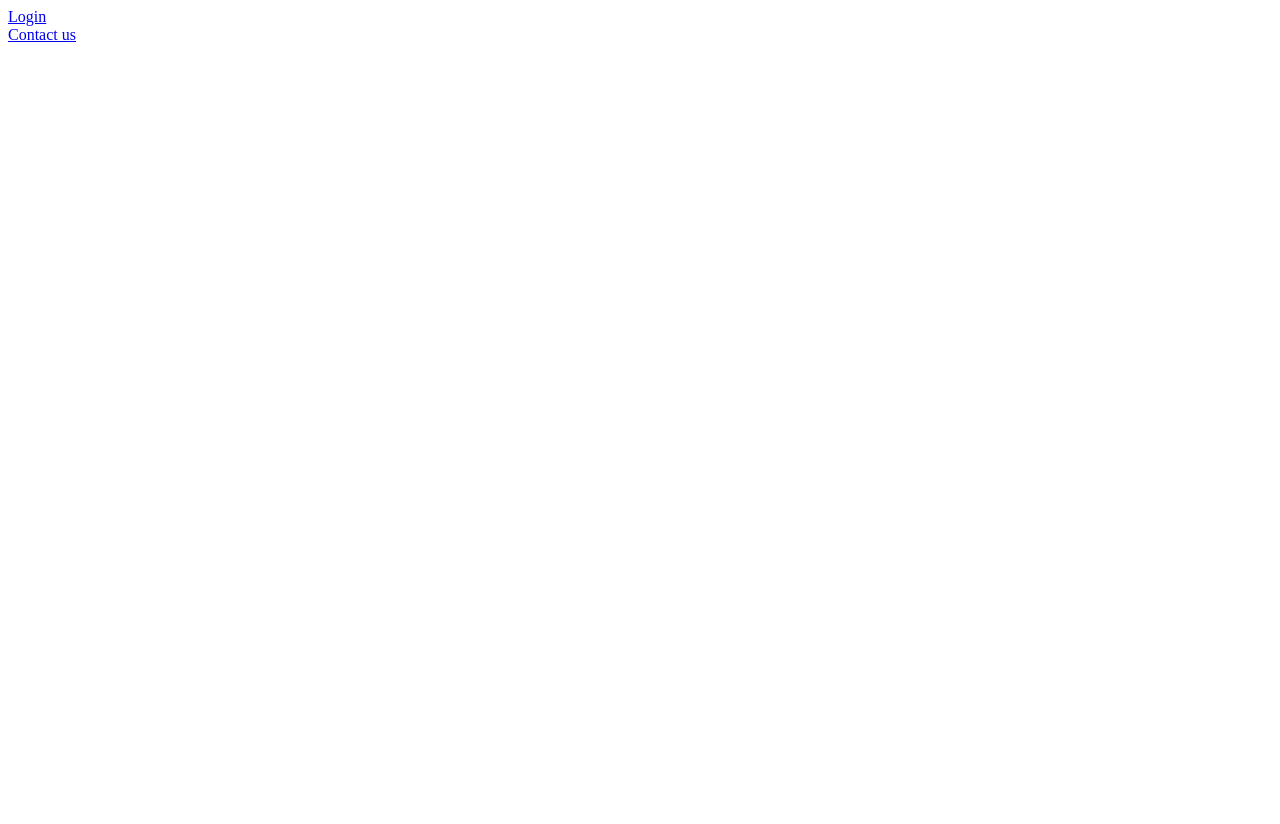
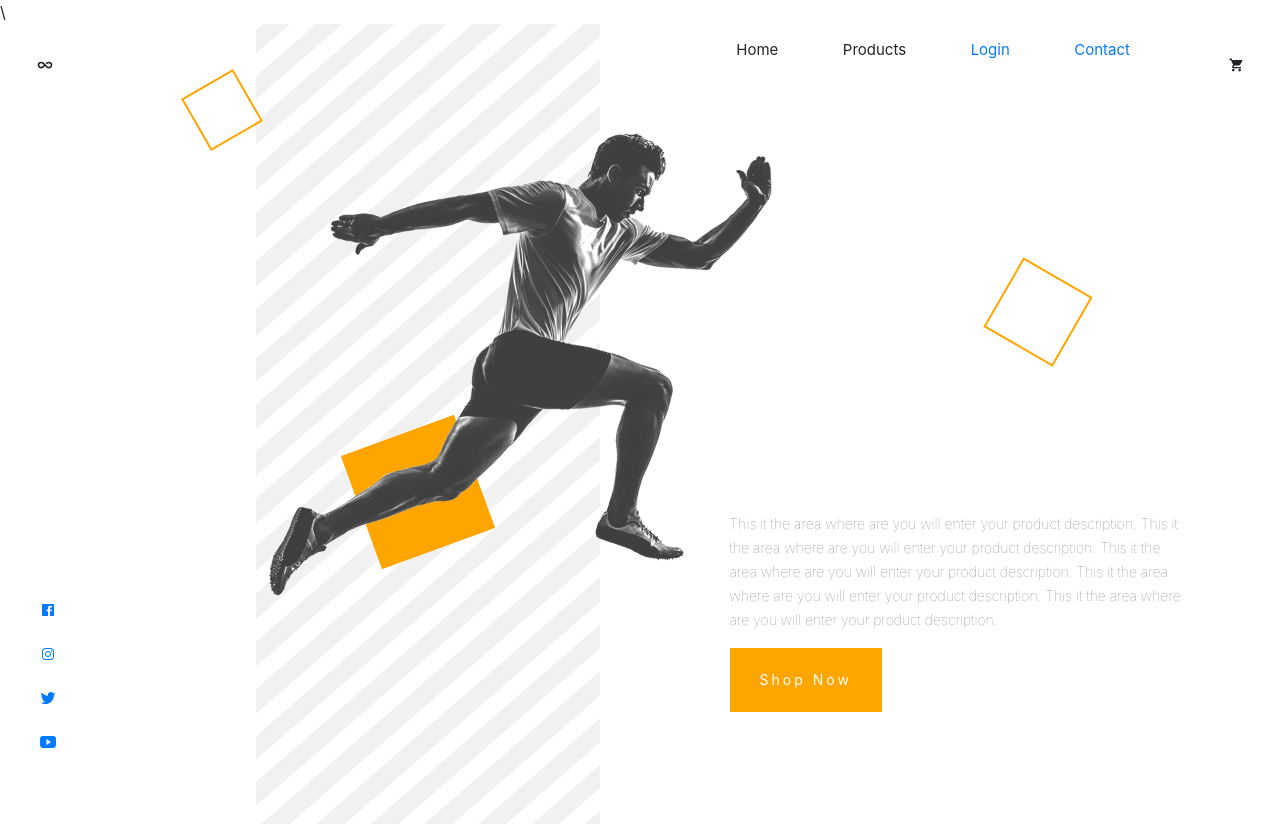
Before and after one commit to avi02/avi02.github.io, a plain HTML site: page index.html in a window 1280 px wide. Before the commit the page ends 800 px from the top, so only its background shows below. Drawn offline with nearby package versions, Linux system fonts and the light colour scheme.

Commit message:
new deisgn index page
just the new webpage of this site

```diff
--- a/index.html
+++ b/index.html
@@ -1,12 +1,68 @@
 <!DOCTYPE html>
-<html lang="en" dir="ltr">
+<html lang="en">
 <head>
-<meta charset="utf-8">
-<title>Home</title>
-
+      <meta charset="UTF-8">
+      <meta name="viewport" content="width=device-width, initial-scale=1.0">
+      <meta http-equiv="X-UA-Compatible" content="ie=edge">
+      <title>Home Page</title>
+      <link rel="stylesheet" href="styles.css">
+	  <link rel="stylesheet" href="https://stackpath.bootstrapcdn.com/bootstrap/4.3.1/css/bootstrap.min.css" integrity="sha384-ggOyR0iXCbMQv3Xipma34MD+dH/1fQ784/j6cY/iJTQUOhcWr7x9JvoRxT2MZw1T" crossorigin="anonymous">
+	  <script src="https://code.jquery.com/jquery-3.3.1.slim.min.js" integrity="sha384-q8i/X+965DzO0rT7abK41JStQIAqVgRVzpbzo5smXKp4YfRvH+8abtTE1Pi6jizo" crossorigin="anonymous"></script>
+<script src="https://cdnjs.cloudflare.com/ajax/libs/popper.js/1.14.7/umd/popper.min.js" integrity="sha384-UO2eT0CpHqdSJQ6hJty5KVphtPhzWj9WO1clHTMGa3JDZwrnQq4sF86dIHNDz0W1" crossorigin="anonymous"></script>
+<script src="https://stackpath.bootstrapcdn.com/bootstrap/4.3.1/js/bootstrap.min.js" integrity="sha384-JjSmVgyd0p3pXB1rRibZUAYoIIy6OrQ6VrjIEaFf/nJGzIxFDsf4x0xIM+B07jRM" crossorigin="anonymous"></script>
+      <script src="https://unpkg.com/ionicons@4.5.5/dist/ionicons.js"></script>
+      <script src="https://cdnjs.cloudflare.com/ajax/libs/gsap/2.1.2/TweenMax.min.js"></script>\
 </head>
 <body>
-<a href="login/login.html">Login </a><br>
+      <div class="wrapper">
+            <div class="pattern"></div>
 
-<a href="contact/contact.html"> Contact us</a>
+            <div class="nav">
+                  <div class="logo"><ion-icon name="infinite"></ion-icon></div>
+
+                  <div class="menu">
+                        <ul>
+                              <li>Home</li>
+                              <li>Products</li>
+                              <li><a href="login/login.html">Login</a></li>
+                              <li><a href="contact/contact.html"> Contact</a></li>
+                        </ul>
+                  </div>
+
+                  <div class="cart"><ion-icon name="cart"></ion-icon></div>
+            </div>
+
+            <div class="box-1 box"></div>
+            <div class="box-2 box"></div>
+            <div class="box-3 box"></div>
+
+            <div class="title-2">Everything</div>
+
+            <div class="runner">
+                  <img src="Runner.png" alt="">
+            </div>
+
+            <div class="title-1">Fast</div>
+
+            <div class="content">
+                  <p>This it the area where are you will enter your product description.
+				  This it the area where are you will enter your product description.
+				  This it the area where are you will enter your product description.
+				  This it the area where are you will enter your product description.
+				  This it the area where are you will enter your product description.</p>
+
+                  <button>Shop Now</button>
+            </div>
+
+            <div class="media">
+                  <ul>
+                        <li><a href="https://www.facebook.com/"><ion-icon name="logo-facebook"></ion-icon></a></li>
+                        <li><a href="https://www.instagram.com/"><ion-icon name="logo-instagram"></ion-icon></a></li>
+                        <li><a href="https://www.twitter.com/"><ion-icon name="logo-twitter"></ion-icon></a></li>
+                        <li><a href="https://www.youtube.com/"><ion-icon name="logo-youtube"></ion-icon></a></li>
+                  </ul>
+            </div>
+      </div>
+
+</body>
 </html>
--- /dev/null
+++ b/styles.css
@@ -0,0 +1,219 @@
+html, body {
+      margin: 0;
+      padding: 0;
+      width: 100%;
+      height: 100vh;
+      font-family: Helvetica;
+}
+
+.wrapper {
+      height: 100vh;
+      width: 100%;
+}
+
+.pattern {
+      position: absolute;
+      left: 20%;
+      width: 60%;
+      height: 100vh;
+      background: url(BG_Pattern.png) no-repeat 50% 50%;
+      z-index: -1;
+      opacity: 0.4;
+}
+
+.nav {
+      width: 100%;
+      height: 80px;
+      position: absolute;
+}
+
+.logo {
+      font-size: 18px;
+      margin: 0.2em 2em;
+      line-height: 80px;
+      position: absolute;
+}
+
+.menu {
+      position: absolute;
+      height: 80px;
+      right: 120px;
+}
+
+.menu ul {
+      list-style: none;
+}
+
+.menu ul li {
+      display: inline-block;
+      margin: 1em 0;
+      padding: 0 30px;
+      font-size: 15px;
+}
+
+.cart {
+      position: fixed;
+      font-size: 16px;
+      margin: 0.2em 1em;
+      line-height: 80px;
+      right: 20px;
+}
+
+.box-1 {
+      position: absolute;
+      width: 60px;
+      height: 60px;
+      background: none;
+      border: 2px solid orange;
+      top: 10%;
+      left: 15%;
+      z-index: -1;
+      transform: rotate(60deg);
+}
+
+.box-2 {
+      position: absolute;
+      width: 120px;
+      height: 120px;
+      background: orange;
+      border: 2px solid orange;
+      top: 54%;
+      left: 28%;
+      z-index: -1;
+      transform: rotate(-110deg);
+}
+
+.box-3 {
+      position: absolute;
+      width: 80px;
+      height: 80px;
+      background: none;
+      border: 2px solid orange;
+      top: 34%;
+      left: 78%;
+      z-index: -1;
+      transform: rotate(30deg);
+}
+
+.runner img {
+      width: 100%;
+      z-index: 2;
+      margin-top: -20px;
+}
+
+.title-2 {
+      position: absolute;
+      top: 50%;
+      left: 50%;
+      transform: translate(-50%, -50%);
+      font-family: Anton;
+      font-size: 90px;
+      color: rgba(0,0,0,0);
+      font-style: italic;
+      text-transform: uppercase;
+      z-index: -1;
+      -webkit-text-stroke: 2px orange;
+      opacity: 0;
+}
+
+.title-1 {
+      position: absolute;
+      top: 38%;
+      left: 30%;
+      transform: translate(-50%, -50%);
+      font-family: Anton;
+      font-size: 90px;
+      color: orange;
+      padding-right: 20px;
+      font-style: italic;
+      text-transform: uppercase;
+      z-index: 1;
+      opacity: 0;
+
+}
+
+.content {
+      position: absolute;
+      top: 64%;
+      left: 57%;
+      width: 36%;
+      color: grey;
+      font-weight: lighter;
+      font-size: 14px;
+      line-height: 24px;
+}
+
+button {
+      margin-top: 6px;
+      background: orange;
+      color: #fff;
+      padding: 20px 30px;
+      text-transform: uppercase;
+      letter-spacing: 3px;
+      font-size: 10px;
+      border: none;
+}
+
+.media {
+      position: absolute;
+      bottom: 210px;
+}
+
+.media ul {
+      position: absolute;
+      list-style: none;
+}
+
+.media ul li {
+      color: grey;
+      padding: 10px 0;
+}
+
+
+@media(max-width: 900px) {
+      .wrapper {
+            background: url(BG.jpg) no-repeat 50% 50%;
+            background-size: cover;
+      }
+
+      .pattern {
+            display: none;
+      }
+
+      .runner img {
+            display: none;
+      }
+
+      .title-1, .title-2 {
+            font-size: 50px;
+      }
+
+      .title-1 {
+            left: 20%;
+            top: 40%;
+      }
+
+      .title-2 {
+            left: 50%;
+            z-index: 1;
+      }
+
+      .menu {
+            display: none;
+      }
+
+      .content p {
+            display: none;
+      }
+
+      .box-2 {
+            top: 70%;
+      }
+
+      .content button {
+            position: fixed;
+            right: 3em;
+            bottom: 4em;
+            z-index: 1;
+      }
+}
```
Also changed, not shown: login/login.html (+1 -0 lines), BG.jpg (added), BG_Pattern.png (added), Runner.png (added).
